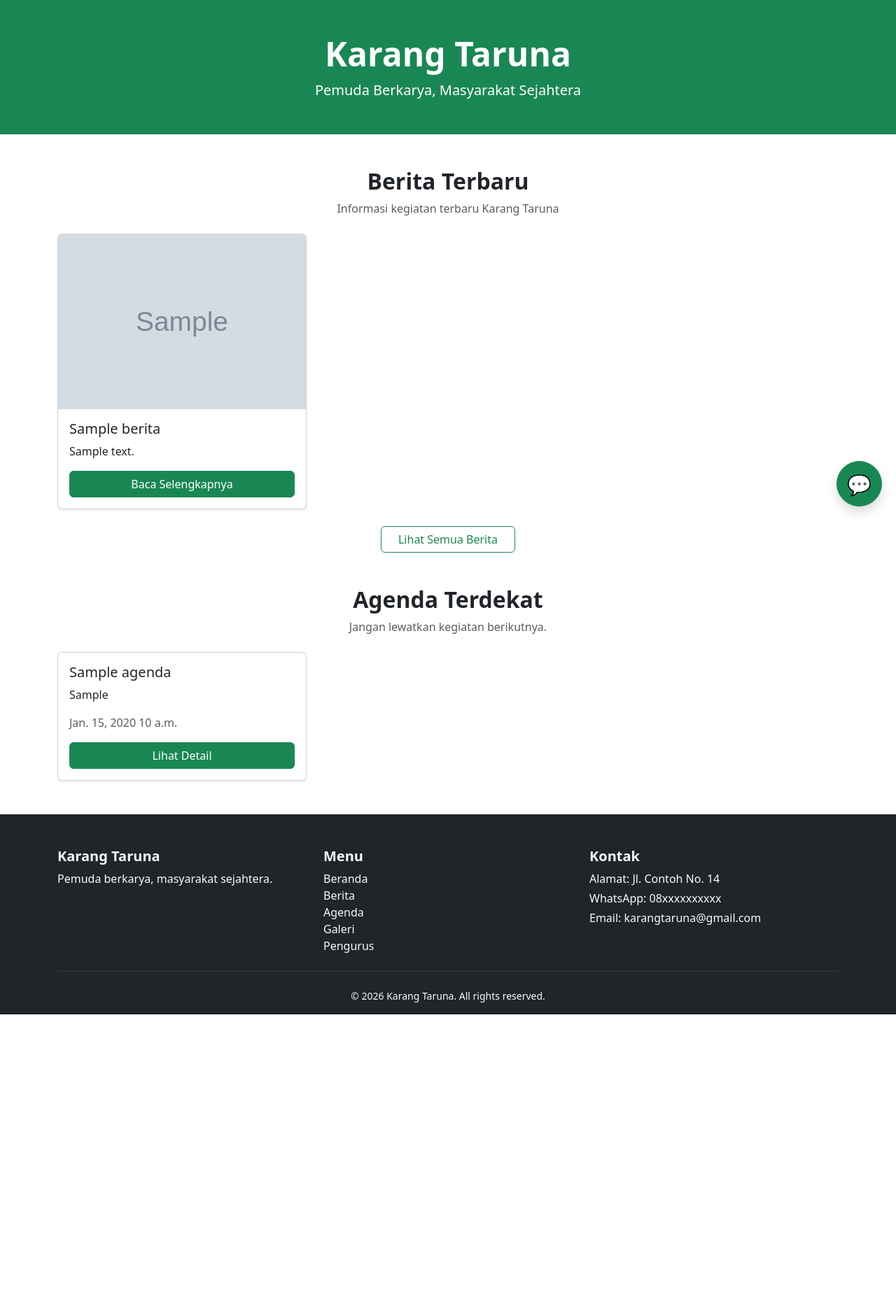
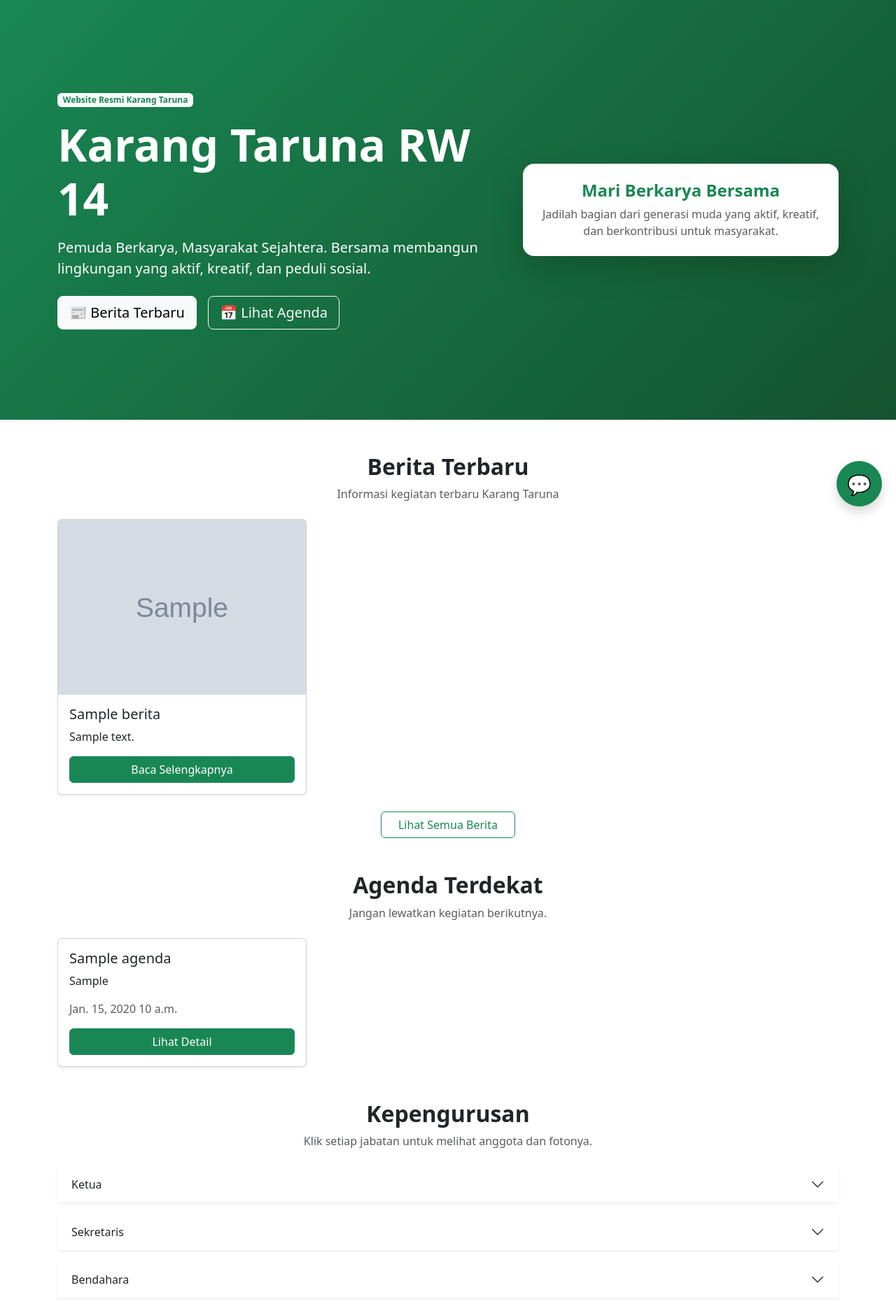
Before and after one commit to lendrailham-7/Website_Karta_14, a Django app: page / in a window 1280 px wide. Shown: the part 56-1920 px from the top of the page at 70% size. Before the commit the page ends 1506 px from the top, so only its background shows below. Run offline with Django 5.2, Linux system fonts and the light colour scheme; tables that the repository leaves empty hold one stand-in row (values such as "Sample post"); grey boxes marked "Sample" are stand-in pictures.

Commit message:
update chatbot

```diff
--- a/config/settings.py
+++ b/config/settings.py
@@ -130,6 +130,12 @@ USE_TZ = True
 
 STATIC_URL = 'static/'
 
+STATICFILES_DIRS = [
+
+    BASE_DIR / 'static',
+
+]
+
 # Default primary key field type
 # https://docs.djangoproject.com/en/5.2/ref/settings/#default-auto-field
 
--- a/core/templates/core/home.html
+++ b/core/templates/core/home.html
@@ -6,11 +6,126 @@ Beranda
 
 {% block content %}
 
-<section class="bg-success text-white py-5">
-    <div class="container text-center">
-        <h1 class="display-5 fw-bold">Karang Taruna</h1>
-        <p class="lead mb-0">Pemuda Berkarya, Masyarakat Sejahtera</p>
+<section
+    class="text-white py-5"
+    style="
+        background: linear-gradient(
+            135deg,
+            #198754,
+            #14532d
+        );
+        min-height: 75vh;
+        display: flex;
+        align-items: center;
+    "
+>
+
+    <div class="container">
+
+        <div class="row align-items-center">
+
+            <div class="col-lg-7">
+
+                <span class="badge bg-light text-success mb-3">
+
+                    Website Resmi Karang Taruna
+
+                </span>
+
+                <h1
+                    class="display-3 fw-bold mb-3"
+                >
+
+                    Karang Taruna RW 14
+
+                </h1>
+
+                <p
+                    class="lead mb-4"
+                >
+
+                    Pemuda Berkarya,
+                    Masyarakat Sejahtera.
+
+                    Bersama membangun
+                    lingkungan yang aktif,
+                    kreatif, dan peduli sosial.
+
+                </p>
+
+                <div
+                    class="d-flex flex-wrap gap-3"
+                >
+
+                    <a
+                        href="{% url 'daftar_berita' %}"
+                        class="btn btn-light btn-lg"
+                    >
+
+                        📰 Berita Terbaru
+
+                    </a>
+
+                    <a
+                        href="{% url 'daftar_agenda' %}"
+                        class="btn btn-outline-light btn-lg"
+                    >
+
+                        📅 Lihat Agenda
+
+                    </a>
+
+                </div>
+
+            </div>
+
+            <div
+                class="
+                    col-lg-5
+                    text-center
+                    mt-5
+                    mt-lg-0
+                "
+            >
+
+                <div
+                    class="
+                        bg-white
+                        text-success
+                        rounded-4
+                        shadow-lg
+                        p-4
+                    "
+                >
+
+                    <h4
+                        class="fw-bold"
+                    >
+
+                        Mari Berkarya Bersama
+
+                    </h4>
+
+                    <p
+                        class="text-muted mb-0"
+                    >
+
+                        Jadilah bagian dari
+                        generasi muda yang
+                        aktif, kreatif,
+                        dan berkontribusi
+                        untuk masyarakat.
+
+                    </p>
+
+                </div>
+
+            </div>
+
+        </div>
+
     </div>
+
 </section>
 
 <section class="container my-5">
@@ -157,5 +272,60 @@ Beranda
     </div>
 
 </section>
+<section class="container my-5">
+    <div class="text-center mb-4">
+        <h2 class="fw-bold">Kepengurusan</h2>
+        <p class="text-muted">
+            Klik setiap jabatan untuk melihat anggota dan fotonya.
+        </p>
+    </div>
+
+    <div class="accordion" id="accordionKepengurusan">
+        {% for item in kepengurusan %}
+        <div class="accordion-item mb-3 border-0 shadow-sm">
+            <h2 class="accordion-header" id="heading{{ forloop.counter }}">
+                <button class="accordion-button collapsed maroon-accordion-btn"
+                        type="button"
+                        data-bs-toggle="collapse"
+                        data-bs-target="#collapse{{ forloop.counter }}">
+                    {{ item.jabatan }}
+                </button>
+            </h2>
+
+            <div id="collapse{{ forloop.counter }}"
+                 class="accordion-collapse collapse"
+                 data-bs-parent="#accordionKepengurusan">
+                <div class="accordion-body bg-white">
+                    <div class="row g-3">
+                        {% for anggota in item.anggota %}
+                        <div class="col-md-4 col-lg-3">
+                            <div class="card h-100 shadow-sm card-hover border-0 text-center overflow-hidden">
+                                {% if anggota.foto %}
+                                <img src="{{ anggota.foto.url }}"
+                                     class="card-img-top"
+                                     alt="{{ anggota.nama }}"
+                                     style="height: 250px; object-fit: cover;">
+                                {% endif %}
+
+                                <div class="card-body">
+                                    <h5 class="card-title mb-1">{{ anggota.nama }}</h5>
+                                    <p class="text-maroon mb-0">{{ anggota.jabatan }}</p>
+                                </div>
+                            </div>
+                        </div>
+                        {% empty %}
+                        <div class="col-12">
+                            <div class="alert alert-warning mb-0">
+                                Belum ada data untuk jabatan ini.
+                            </div>
+                        </div>
+                        {% endfor %}
+                    </div>
+                </div>
+            </div>
+        </div>
+        {% endfor %}
+    </div>
+</section>
 
 {% endblock %}
--- a/core/views.py
+++ b/core/views.py
@@ -1,31 +1,45 @@
 from django.shortcuts import render
 from berita.models import Berita
 from agenda.models import Agenda
+from pengurus.models import Pengurus
 
 
 def home(request):
+    berita_terbaru = Berita.objects.order_by('-tanggal')[:3]
+    agenda_terdekat = Agenda.objects.order_by('tanggal', 'waktu')[:3]
 
-    berita_terbaru = Berita.objects.order_by(
-        '-tanggal'
-    )[:3]
+    jabatan_order = [
+        'Ketua',
+        'Sekretaris',
+        'Bendahara',
+        'Ketua Pelaksana',
+        'Wakil Ketua Pelaksana',
+        'Acara'
+        'Logistik',
+        'Konsumsi',
+        'Humas',
+        'Sponsorship'
+        'PDD',
+    ]
 
-    agenda_terdekat = Agenda.objects.order_by(
-        'tanggal',
-        'waktu'
-    )[:3]
+    kepengurusan = []
+
+    for jabatan in jabatan_order:
+        anggota = Pengurus.objects.filter(
+            jabatan__iexact=jabatan
+        ).order_by('urutan')
+
+        kepengurusan.append({
+            'jabatan': jabatan,
+            'anggota': anggota,
+        })
 
     return render(
-
         request,
-
         'core/home.html',
-
         {
-
             'berita_terbaru': berita_terbaru,
-
-            'agenda_terdekat': agenda_terdekat
-
+            'agenda_terdekat': agenda_terdekat,
+            'kepengurusan': kepengurusan,
         }
-
     )
--- /dev/null
+++ b/static/js/chatbot.js
@@ -0,0 +1,170 @@
+console.log(sendMessageUrl);
+console.log(csrfToken);
+window.sendMessage = async function () {
+
+
+const input = document.getElementById(
+    'message-input'
+);
+
+const chatBox = document.getElementById(
+    'chat-box'
+);
+
+const message = input.value;
+
+if (!message.trim()) {
+
+    return;
+
+}
+
+// Bubble user
+chatBox.innerHTML += `
+
+<div class="d-flex justify-content-end mb-3">
+
+    <div class="chat-user">
+
+        ${message}
+
+    </div>
+
+</div>
+
+`;
+
+chatBox.scrollTop = chatBox.scrollHeight;
+
+input.value = '';
+
+// Bubble typing
+const typingId = Date.now();
+
+chatBox.innerHTML += `
+
+<div
+    class="d-flex justify-content-start mb-3"
+    id="typing-${typingId}"
+>
+
+    <div class="chat-bot typing-bubble">
+
+        <span class="typing-dot"></span>
+
+        <span class="typing-dot"></span>
+
+        <span class="typing-dot"></span>
+
+    </div>
+
+</div>
+
+`;
+
+chatBox.scrollTop = chatBox.scrollHeight;
+
+// Fetch ke backend
+const response = await fetch(
+
+    sendMessageUrl,
+
+    {
+
+        method: 'POST',
+
+        headers: {
+
+            'Content-Type': 'application/json',
+
+            'X-CSRFToken': csrfToken
+
+        },
+
+        body: JSON.stringify({
+
+            message: message
+
+        })
+
+    }
+
+);
+
+const data = await response.json();
+
+// Jeda natural
+await new Promise(
+
+    resolve => setTimeout(
+
+        resolve,
+
+        1200
+
+    )
+
+);
+
+// Hapus typing
+document.getElementById(
+
+    `typing-${typingId}`
+
+)?.remove();
+
+// Bubble bot
+chatBox.innerHTML += `
+
+<div class="d-flex justify-content-start mb-3">
+
+    <div class="chat-bot">
+
+        ${data.reply}
+
+    </div>
+
+</div>
+
+`;
+
+chatBox.scrollTop = chatBox.scrollHeight;
+
+
+}
+
+document.addEventListener(
+
+    "DOMContentLoaded",
+
+    function () {
+
+        const input = document.getElementById(
+            "message-input"
+        );
+
+        input.addEventListener(
+
+            "keypress",
+
+            function (event) {
+
+                if (
+
+                    event.key === "Enter"
+
+                ) {
+
+                    event.preventDefault();
+
+                    sendMessage();
+
+                }
+
+            }
+
+        );
+
+    }
+
+);
--- a/templates/base.html
+++ b/templates/base.html
@@ -1,22 +1,144 @@
+{% load static %}
 <!DOCTYPE html>
 <html lang="id">
 
 <head>
+
     <meta charset="UTF-8">
-    <meta name="viewport"
-          content="width=device-width, initial-scale=1.0">
+
+    <meta name="viewport" content="width=device-width, initial-scale=1.0">
 
     <title>
+
         {% block title %}
-            Karang Taruna
+
         {% endblock %}
+
     </title>
 
-    <link href="https://cdn.jsdelivr.net/npm/bootstrap@5.3.8/dist/css/bootstrap.min.css"
-          rel="stylesheet">
+    <link
+        href="https://cdn.jsdelivr.net/npm/bootstrap@5.3.8/dist/css/bootstrap.min.css"
+        rel="stylesheet"
+    >
+
+    <style>
+
+       .chat-user {
+
+    background: linear-gradient(
+        135deg,
+        #198754,
+        #146c43
+    );
+
+    color: white;
+
+    padding: 10px 14px;
+
+    border-radius: 18px 18px 4px 18px;
+
+    display: inline-block;
+
+    max-width: 75%;
+
+    word-break: break-word;
+
+}
+
+.chat-bot {
+
+    background: #f5f5f5;
+
+    color: black;
+
+    padding: 10px 14px;
+
+    border-radius: 18px 18px 18px 4px;
+
+    display: inline-block;
+
+    max-width: 75%;
+
+    word-break: break-word;
+
+    box-shadow: 0 2px 10px rgba(
+        0,
+        0,
+        0,
+        0.08
+    );
+
+}
+
+#chat-box {
+
+    height: 350px;
+
+    overflow-y: auto;
+
+    overflow-x: hidden;
+
+    padding: 10px;
+
+}
+.typing-bubble {
+
+    min-width: 60px;
+
+}
+
+.typing-dot {
+
+    width: 8px;
+
+    height: 8px;
+
+    margin: 0 2px;
+
+    border-radius: 50%;
+
+    display: inline-block;
+
+    background-color: #888;
+
+    animation: typing 1.4s infinite;
+
+}
+
+.typing-dot:nth-child(2) {
+
+    animation-delay: 0.2s;
+
+}
+
+.typing-dot:nth-child(3) {
+
+    animation-delay: 0.4s;
+
+}
+
+@keyframes typing {
+
+    0%, 80%, 100% {
+
+        transform: scale(0.8);
+
+        opacity: 0.5;
+
+    }
+
+    40% {
+
+        transform: scale(1);
+
+        opacity: 1;
+
+    }
+
+}
+    </style>
 
 </head>
-
 <body>
 
 <nav class="navbar navbar-expand-lg navbar-dark bg-success">
@@ -193,13 +315,7 @@
 
             <div class="modal-body">
 
-                <div
-                    id="chat-box"
-                    style="
-                        height: 350px;
-                        overflow-y: auto;
-                    "
-                >
+               <div id="chat-box">
 
                 </div>
 
@@ -236,82 +352,19 @@
 </div>
 <script>
 
-async function sendMessage() {
+    const sendMessageUrl = "{% url 'send_message' %}";
 
-    const input = document.getElementById(
-        'message-input'
-    );
-
-    const message = input.value;
-
-    if (!message.trim()) {
-
-        return;
-
-    }
-
-    const response = await fetch(
-
-        "{% url 'send_message' %}",
-
-        {
-
-            method: 'POST',
-
-            headers: {
-
-                'Content-Type': 'application/json',
-
-                'X-CSRFToken': '{{ csrf_token }}'
-
-            },
-
-            body: JSON.stringify({
-
-                message: message
-
-            })
-
-        }
-
-    );
-
-    const data = await response.json();
-
-    const chatBox = document.getElementById(
-        'chat-box'
-    );
-
-    chatBox.innerHTML += `
-
-        <div class="text-end mb-2">
-
-            <span class="badge bg-success p-2">
-
-                ${message}
-
-            </span>
-
-        </div>
-
-        <div class="text-start mb-2">
-
-            <span class="badge bg-secondary p-2">
-
-                ${data.reply}
-
-            </span>
-
-        </div>
-
-    `;
-
-    chatBox.scrollTop = chatBox.scrollHeight;
-
-    input.value = '';
-
-}
+    const csrfToken = "{{ csrf_token }}";
 
 </script>
+
+<script
+    src="{% static 'js/chatbot.js' %}"
+></script>
+
+<script
+    src="https://cdn.jsdelivr.net/npm/bootstrap@5.3.8/dist/js/bootstrap.bundle.min.js"
+></script>
+
 </body>
 </html>
```
Also changed, not shown: static/css/chatbot.css (added), static/css/home.css (added), static/css/style.css (added), static/js/home.js (added).
